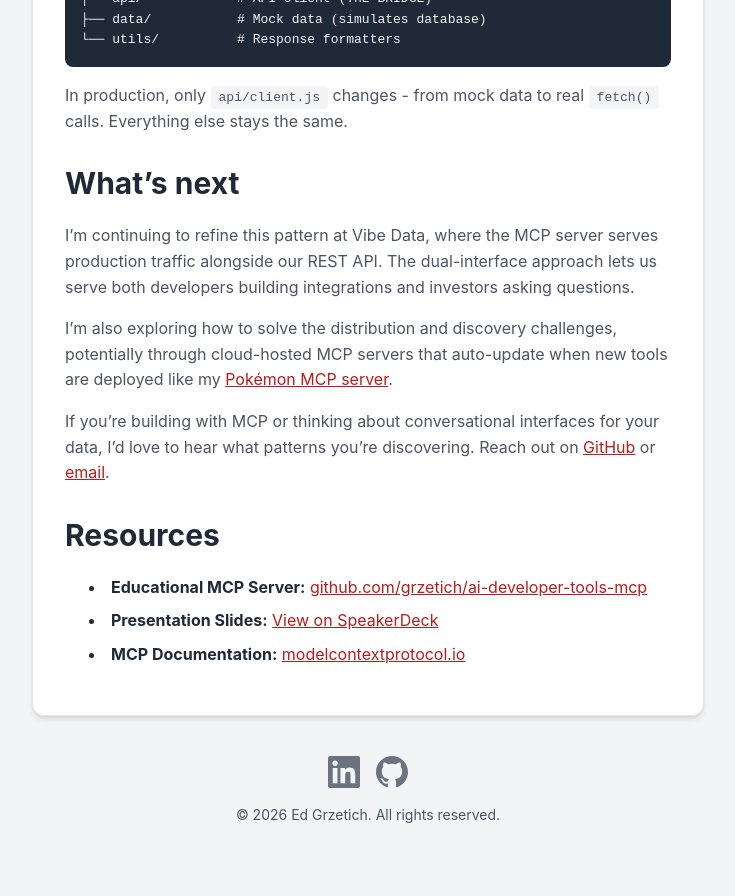
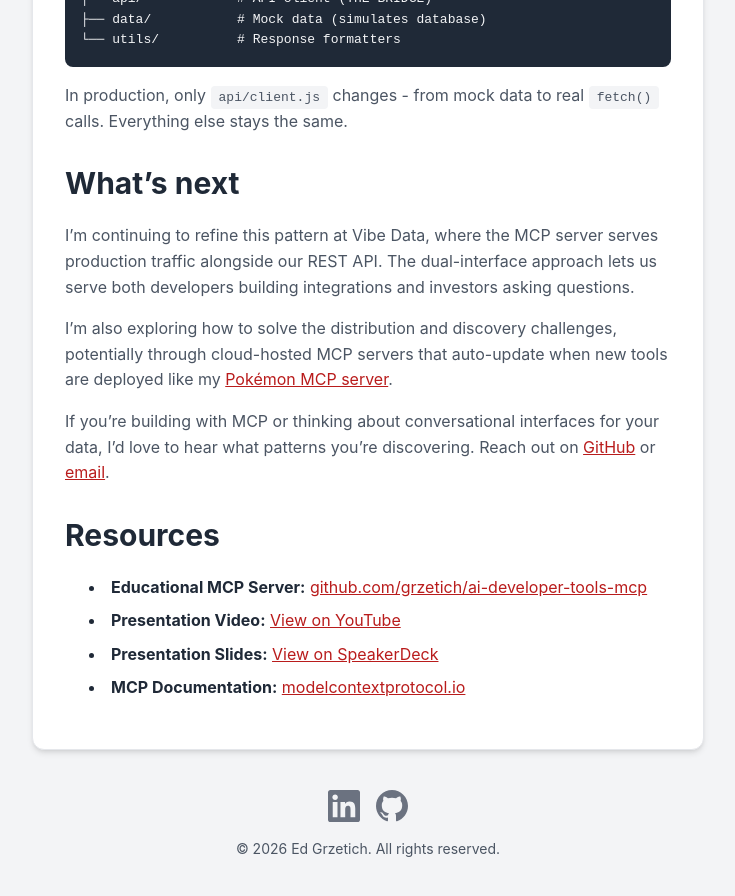
Before and after one commit to grzetich/portfolio, a Jekyll site: the page built from docs/_posts/2026-01-09-data-conversational.md, in a window 1280 px wide and 900 px high, scrolled down 7268 px. Shown: the top 896 px of the window, without its empty margins (272-1007 px from the left). Built offline with Jekyll 4.4.1, drawn with Linux system fonts in a browser that asks for light colours; before the commit the page ends 8135 px from its top, so only the background shows below that.

Commit message:
Added link to presentation video.

```diff
--- a/docs/_posts/2026-01-09-data-conversational.md
+++ b/docs/_posts/2026-01-09-data-conversational.md
@@ -228,5 +228,6 @@ If you're building with MCP or thinking about conversational interfaces for your
 ## Resources
 
 - **Educational MCP Server:** [github.com/grzetich/ai-developer-tools-mcp](https://github.com/grzetich/ai-developer-tools-mcp)
+- **Presentation Video:** [View on YouTube](https://youtu.be/tzZ6-wo5Jk0)
 - **Presentation Slides:** [View on SpeakerDeck](https://speakerdeck.com/egrzetich/making-data-conversational-building-mcp-servers-as-api-bridges)
 - **MCP Documentation:** [modelcontextprotocol.io](https://modelcontextprotocol.io)
```
